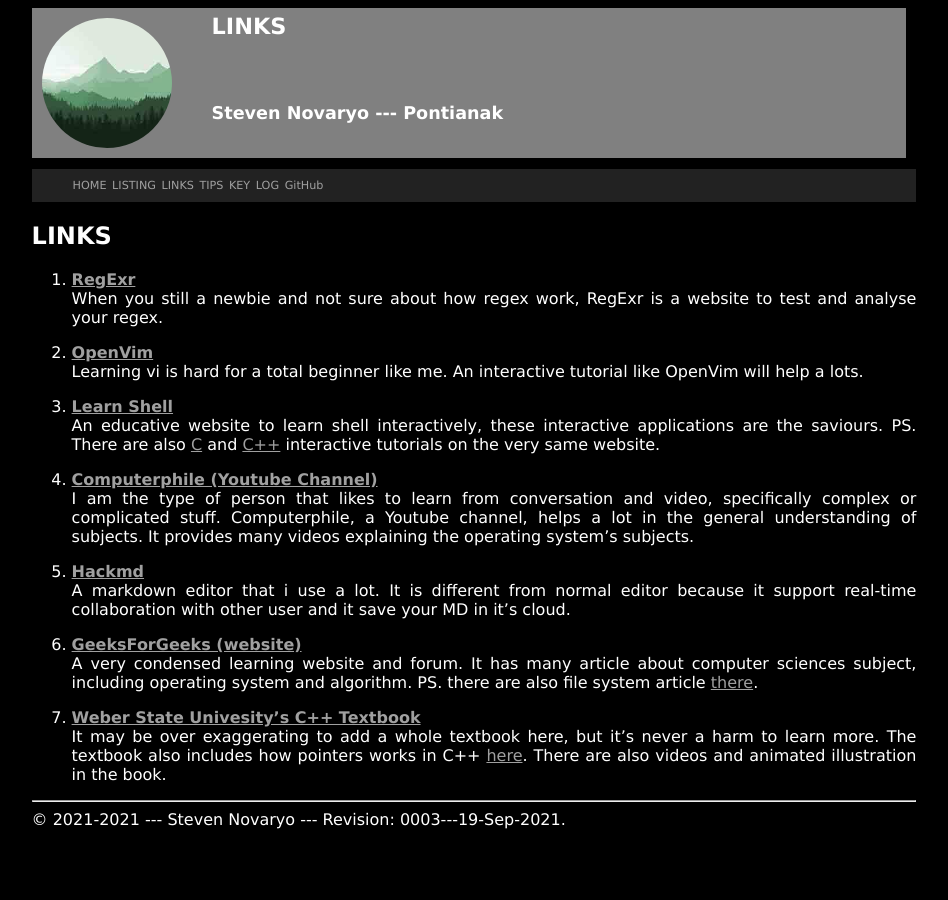
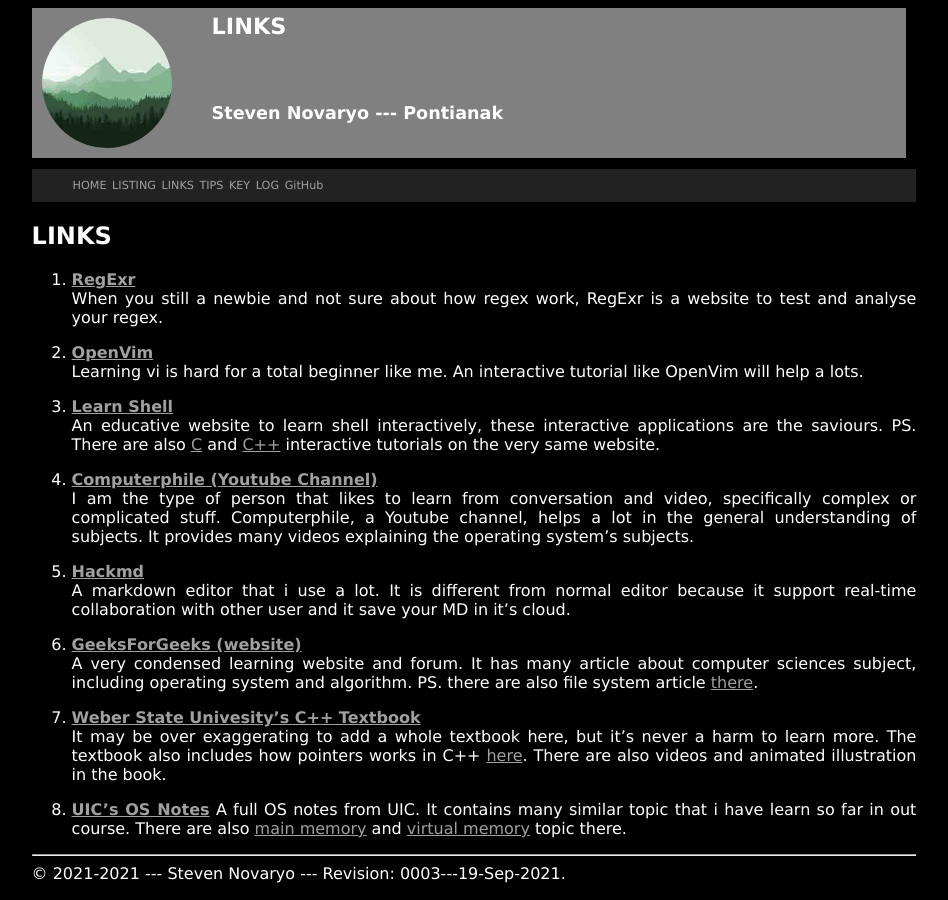
Before and after one commit to stevennovaryo/os212, a Jekyll site: the page built from links.md, in a window 1280 px wide. Shown: the whole page, without its empty margins (166-1114 px from the left). Built offline with Jekyll 4.4.1, drawn with Linux system fonts in a browser that asks for light colours; our own code applies the rules of GitHub Pages for plain Markdown files.

Commit message:
[W04] Update links

```diff
--- a/links.md
+++ b/links.md
@@ -25,3 +25,6 @@
 
 7. <b>[Weber State Univesity's C++ Textbook](http://icarus.cs.weber.edu/~dab/cs1410/textbook/index.html)</b><br>
 It may be over exaggerating to add a whole textbook here, but it's never a harm to learn more. The textbook also includes how pointers works in C++ [here](http://icarus.cs.weber.edu/~dab/cs1410/textbook/pointers.html). There are also videos and animated illustration in the book.
+
+8. <b>[UIC's OS Notes](https://www.cs.uic.edu/~jbell/CourseNotes/OperatingSystems/)</b>
+A full OS notes from UIC. It contains many similar topic that i have learn so far in out course. There are also [main memory](https://www.cs.uic.edu/~jbell/CourseNotes/OperatingSystems/8_MainMemory.html) and [virtual memory](https://www.cs.uic.edu/~jbell/CourseNotes/OperatingSystems/9_VirtualMemory.html) topic there.
```
